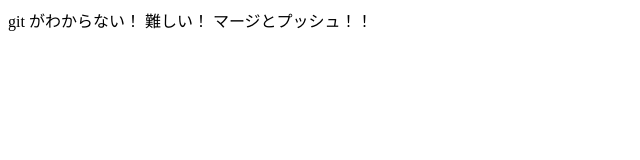
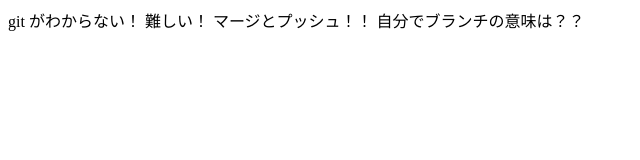
Before and after one commit to mariko-goto/chocolate, a plain HTML site: page index.html in a window 1280 px wide. Shown: the whole page, without its empty margins (0-640 px from the left). Drawn offline with Linux system fonts and the light colour scheme.

Commit message:
自分でブランチする意味はあるのか？

```diff
--- a/index.html
+++ b/index.html
@@ -9,7 +9,7 @@
 </head>
 
 <body>
-    git がわからない！ 難しい！ マージとプッシュ！！
+    git がわからない！ 難しい！ マージとプッシュ！！ 自分でブランチの意味は？？
 
 </body>
 
```
